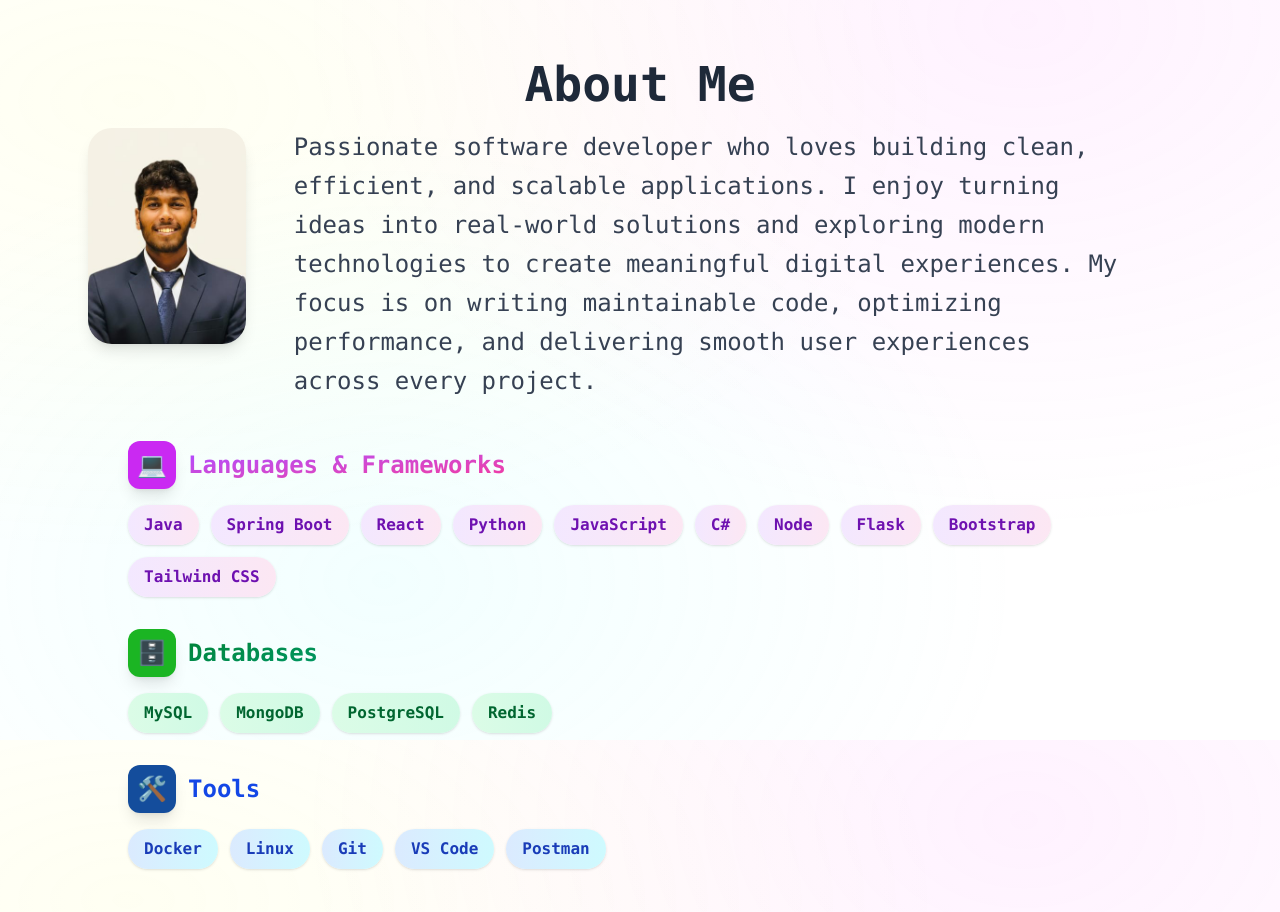
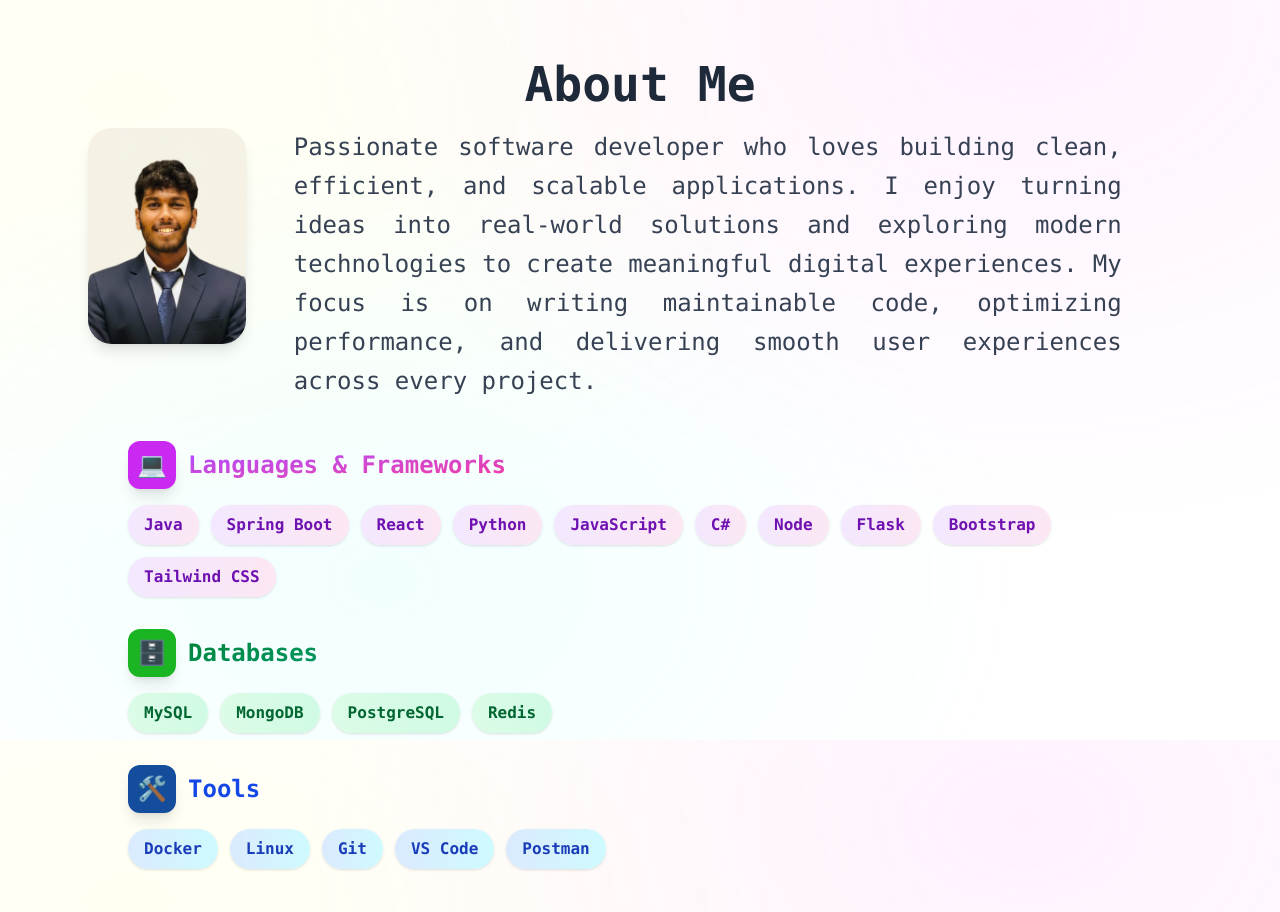
Before and after one commit to kavishka-wilagedara/my-portfolio, a React (Vite) app: page / in a window 1280 px wide. Shown: the part 860-1772 px from the top of the page. Built offline with nearby package versions, Linux system fonts and the light colour scheme; no server answers.

Commit message:
style(about): text justify in paragraph tag

```diff
--- a/src/sections/About.jsx
+++ b/src/sections/About.jsx
@@ -25,7 +25,7 @@ const About = () => {
 
           {/* About Text */}
           <div className="lg:w-3/4 text-center lg:text-left space-y-6">
-            <p className="text-gray-700 lg:text-2xl sm:text-lg leading-relaxed">
+            <p className="text-gray-700 lg:text-2xl sm:text-lg leading-relaxed text-justify">
               Passionate software developer who loves building clean, efficient,
               and scalable applications. I enjoy turning ideas into real-world
               solutions and exploring modern technologies to create meaningful
```
